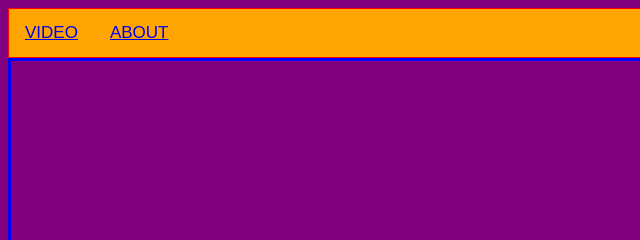
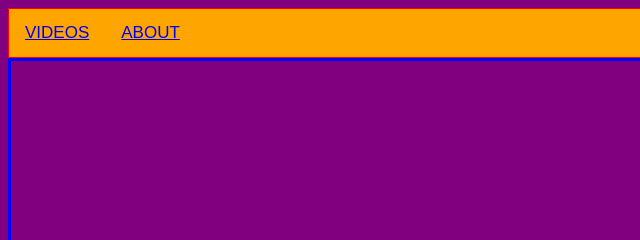
Before and after one commit to wow123456789/MyWebpage, a plain HTML site: page index.html in a window 1280 px wide. Shown: the top 240 px of the page, 0-640 px from the left. Drawn offline with Linux system fonts and the light colour scheme.

Commit message:
Update index.html

```diff
--- a/index.html
+++ b/index.html
@@ -12,7 +12,7 @@
 </style>
 </head>
 <div class="tab">
-<button><a href="#videos">VIDEO</a></button>
+<button><a href="#videos">VIDEOS</a></button>
 <a href="index2.html">
 <button><a href="#about">ABOUT</a></button>
 <a href="index2.html">
```
